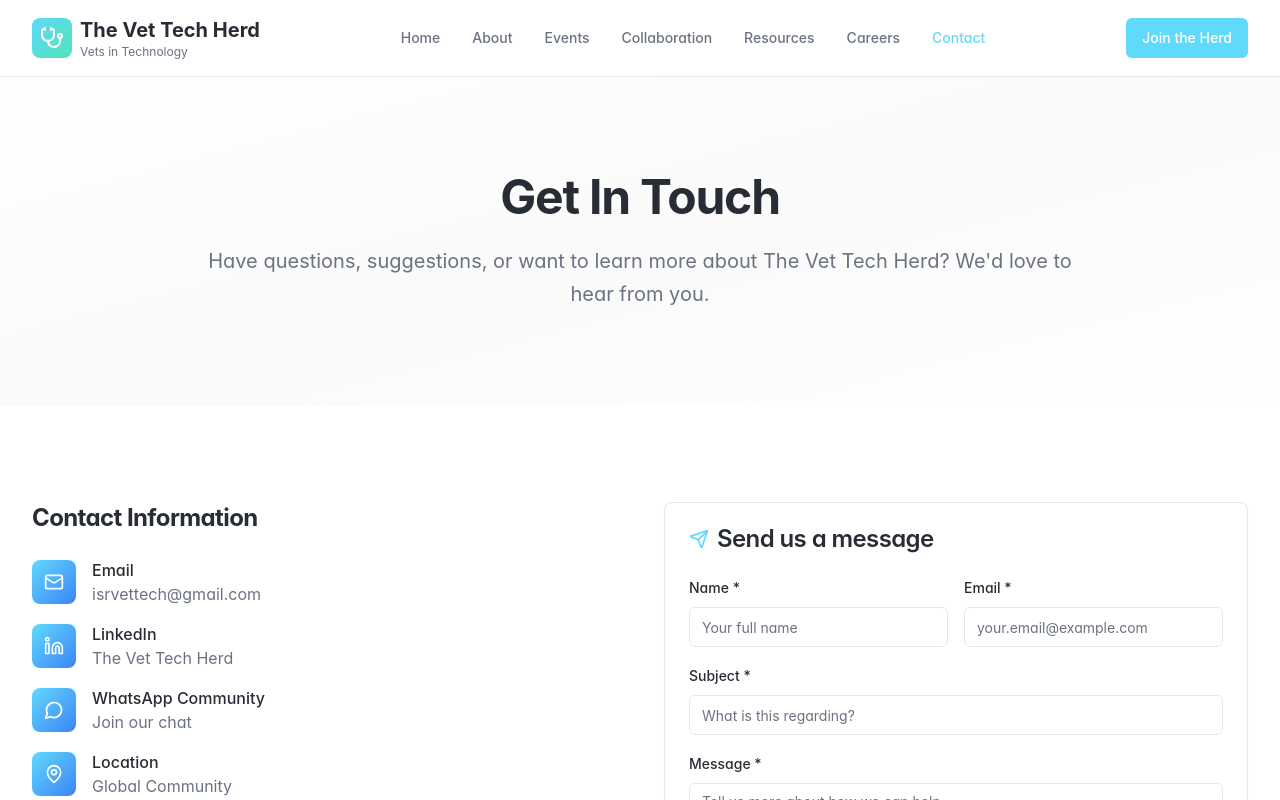
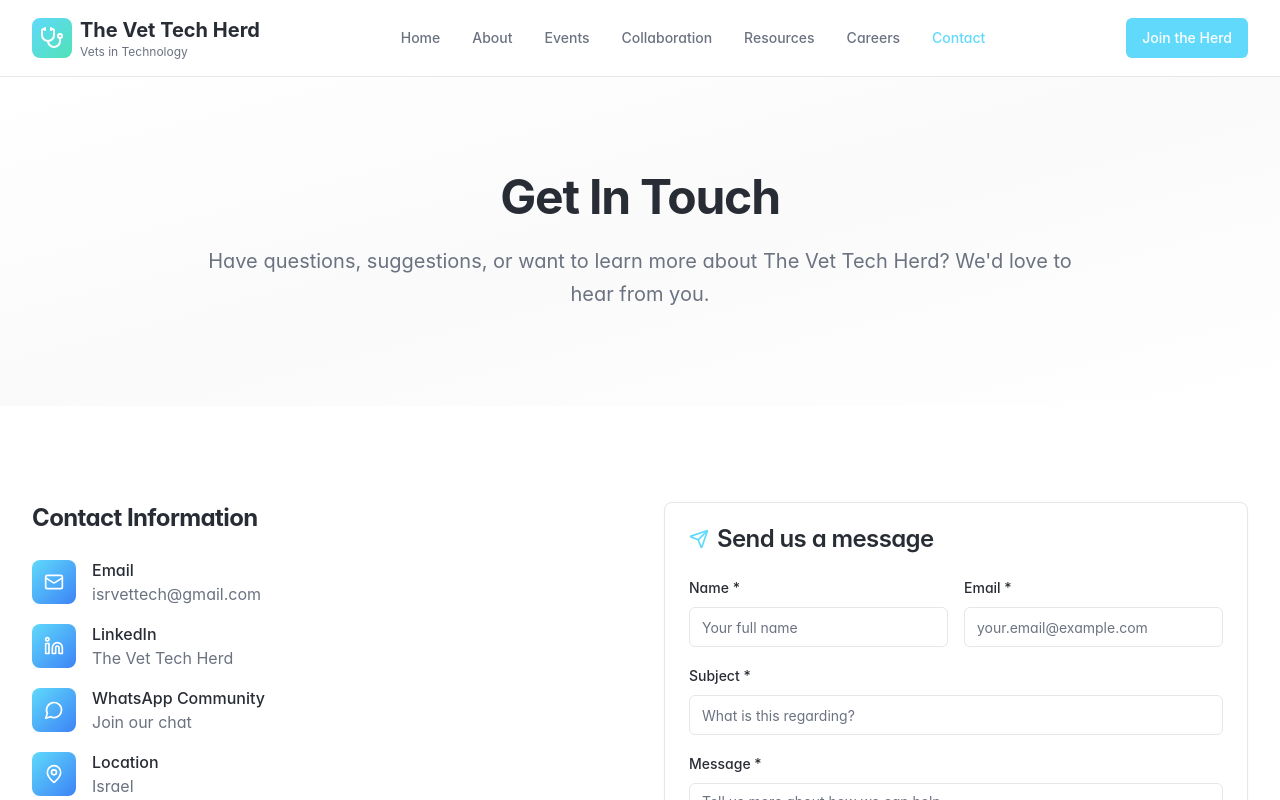
Before and after one commit to Neo221158/the-vet-tech-herd, a React (Vite) app: page /contact in a window 1280 px wide. Shown: the top 800 px of the page. Built offline with nearby package versions, Linux system fonts and the light colour scheme.

Commit message:
Update contact information
Update contact information on the contact page.

```diff
--- a/src/pages/Contact.tsx
+++ b/src/pages/Contact.tsx
@@ -31,7 +31,7 @@ export default function Contact() {
                     { icon: Mail, title: 'Email', value: 'isrvettech@gmail.com', href: 'mailto:isrvettech@gmail.com' },
                     { icon: Linkedin, title: 'LinkedIn', value: 'The Vet Tech Herd', href: 'https://www.linkedin.com/groups/8502307/' },
                     { icon: MessageCircle, title: 'WhatsApp Community', value: 'Join our chat', href: 'https://chat.whatsapp.com/HAtlBuHPNIrGG0j4jk3fqO?mode=ems_copy_h_c' },
-                    { icon: MapPin, title: 'Location', value: 'Global Community', href: null },
+                    { icon: MapPin, title: 'Location', value: 'Israel', href: null },
                   ].map((contact, index) => (
                     <div key={index} className="flex items-center gap-4">
                       <div className="p-3 bg-gradient-to-br from-primary to-tech-accent rounded-lg">
```
